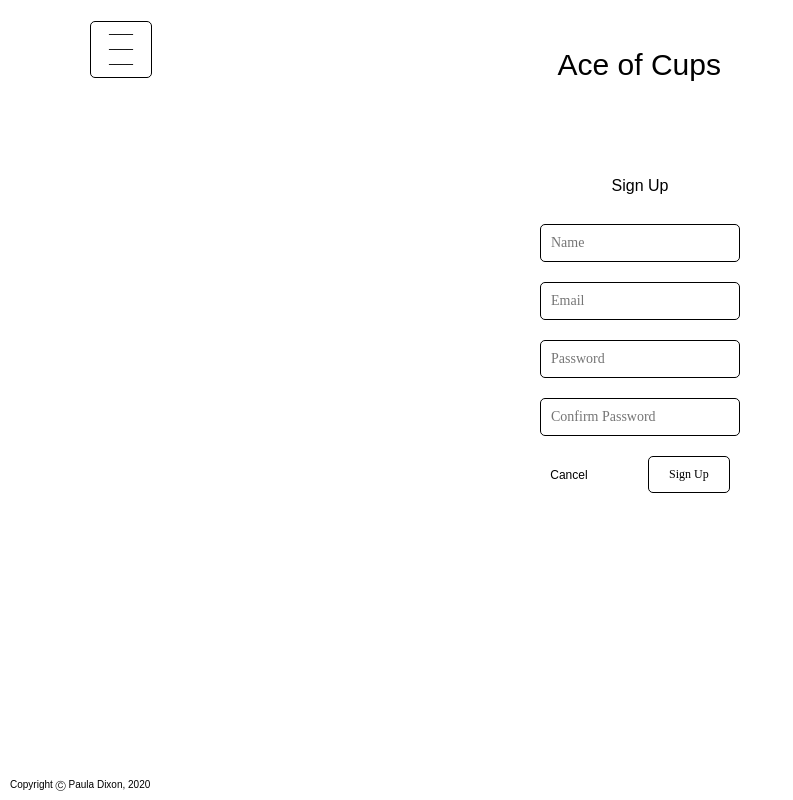
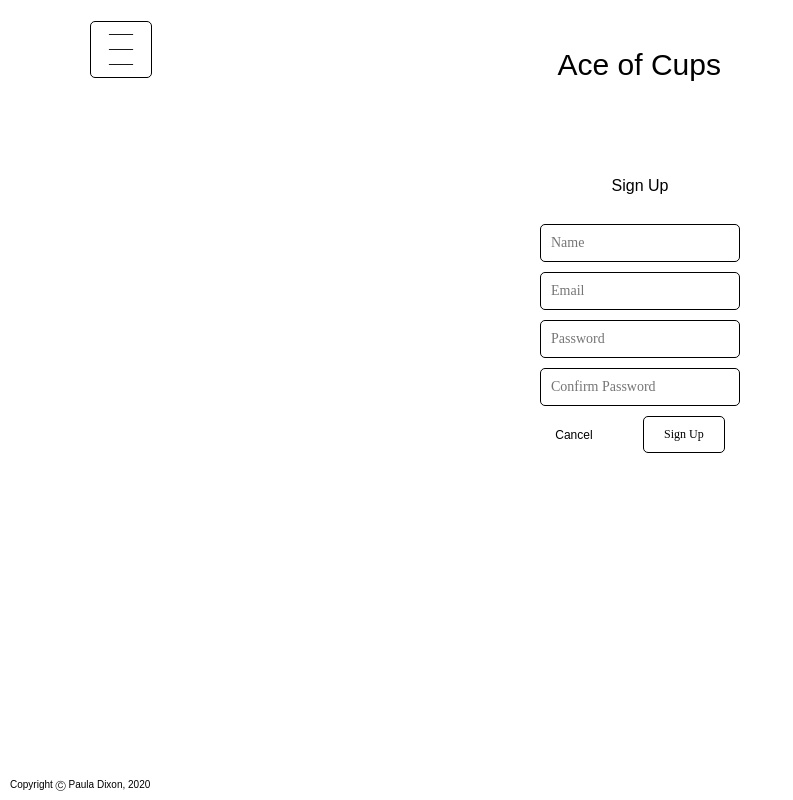
Before and after one commit to pauladixon/ace-of-cups, a React (Create React App) app: page /signup in a window 1280 px wide. Shown: the whole page, without its empty margins (0-793 px from the left). Built offline with nearby package versions, Linux system fonts and the light colour scheme.

Commit message:
finished through step 4 of auth

```diff
--- a/src/pages/App/App.js
+++ b/src/pages/App/App.js
@@ -8,11 +8,13 @@ import LoginPage from '../LoginPage/LoginPage'
 import ContactPage from '../ContactPage/ContactPage'
 import JournalPage from '../JournalPage/JournalPage'
 import ReadingPage from '../ReadingPage/ReadingPage'
+import userService from '../../utils/userService'
 
 class App extends React.Component {
   navigation = React.createRef()
   state = {
     open: false,
+    user: userService.getUser()
   }
 
   handleButtonClick = () => {
--- a/src/pages/LoginPage/LoginPage.scss
+++ b/src/pages/LoginPage/LoginPage.scss
@@ -4,7 +4,7 @@
 
 .form-line {
     padding: 10px;
-    margin: 20px;
+    margin: 10px;
     display: flex;
     justify-content: center;
     background-color: white;
```
